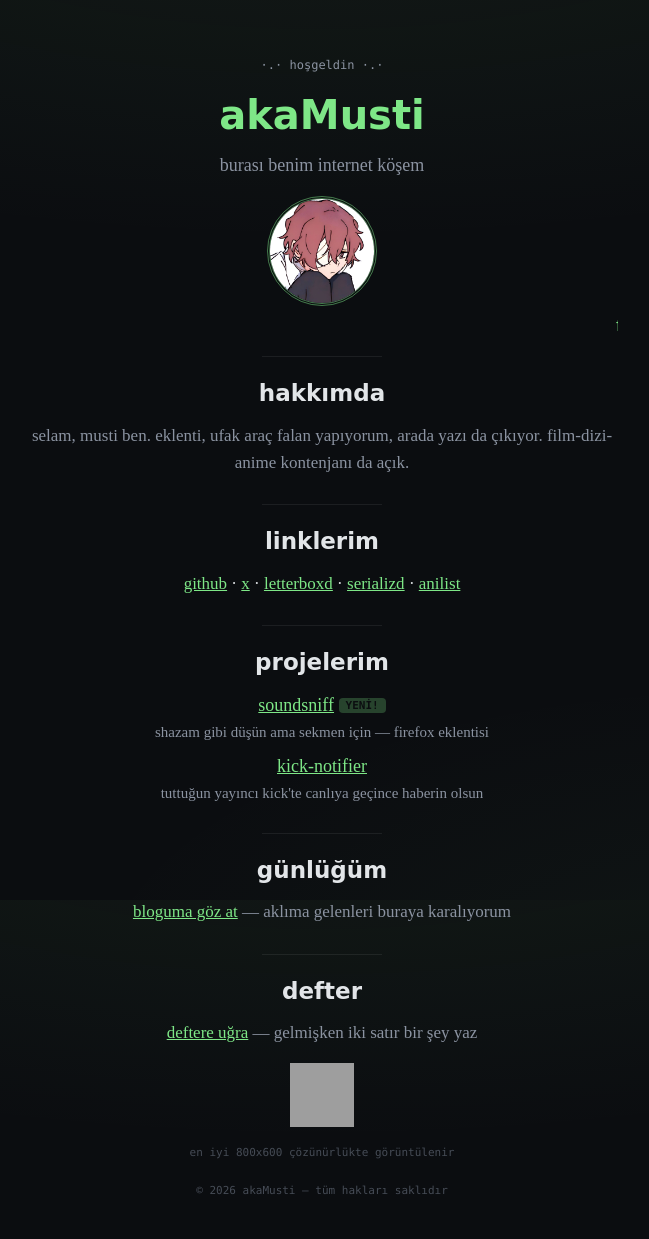
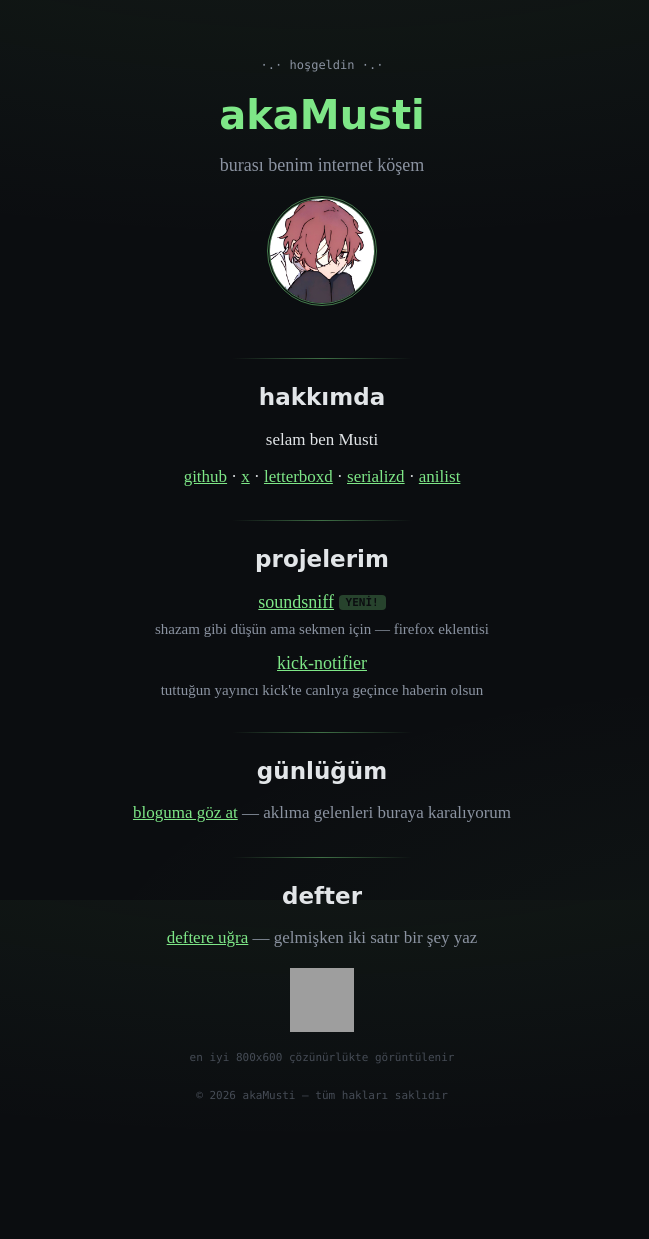
Before and after one commit to akamusti/akamusti.github.io, a Jekyll site: the page index.html, which Jekyll copies as it is, in a window 1280 px wide. Shown: the whole page, without its empty margins (318-967 px from the left). Built offline with Jekyll 4.4.1, drawn with Linux system fonts in a browser that asks for light colours; after the commit the page ends 1144 px from its top, so only the background shows below that; grey boxes are pictures that could not be loaded.

Commit message:
Merge socials into about, add gradient dividers

```diff
--- a/defter/index.html
+++ b/defter/index.html
@@ -76,10 +76,10 @@ description: akaMusti — ziyaretçi defteri.
   }
 
   .rule {
-    width: 120px;
+    width: 180px;
     height: 1px;
-    background: var(--divider);
     margin: 8px auto 20px;
+    background: linear-gradient(90deg, transparent, rgba(126, 231, 135, 0.45), transparent);
   }
 
   .cat {
--- a/index.html
+++ b/index.html
@@ -87,10 +87,10 @@
   }
 
   .rule {
-    width: 120px;
+    width: 180px;
     height: 1px;
-    background: var(--divider);
-    margin: 10px auto 18px;
+    margin: 12px auto 20px;
+    background: linear-gradient(90deg, transparent, rgba(126, 231, 135, 0.45), transparent);
   }
 
   marquee {
@@ -198,13 +198,7 @@
 
   <section>
     <h2>hakkımda</h2>
-    <p class="muted">selam, musti ben. eklenti, ufak araç falan yapıyorum, arada yazı da çıkıyor. film-dizi-anime kontenjanı da açık.</p>
-  </section>
-
-  <div class="rule"></div>
-
-  <section>
-    <h2>linklerim</h2>
+    <p>selam ben Musti</p>
     <p class="linkrow">
       <a href="https://github.com/akamusti" target="_blank" rel="noopener noreferrer">github</a> ·
       <a href="https://x.com/aakamusti" target="_blank" rel="noopener noreferrer">x</a> ·
```
